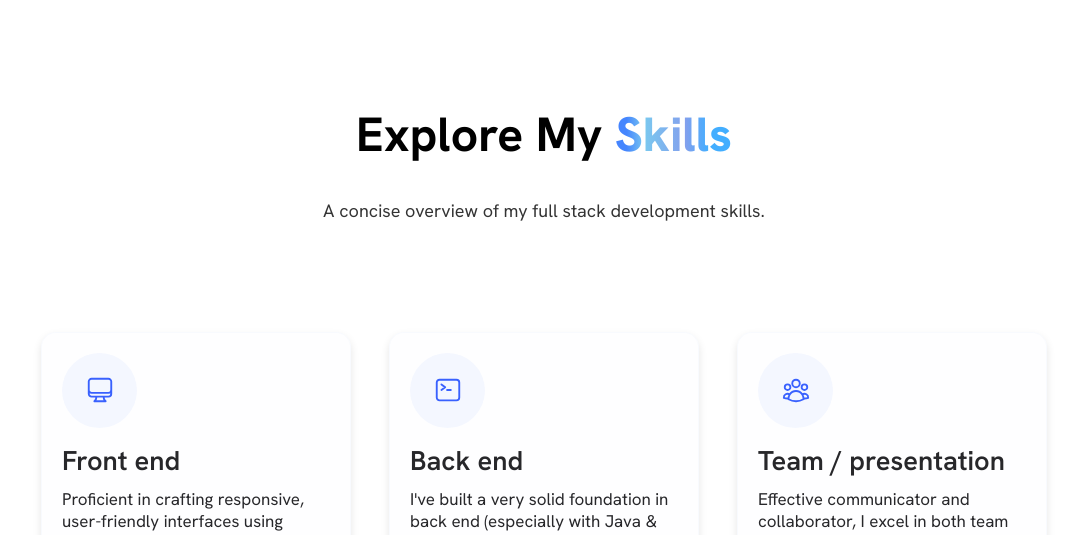
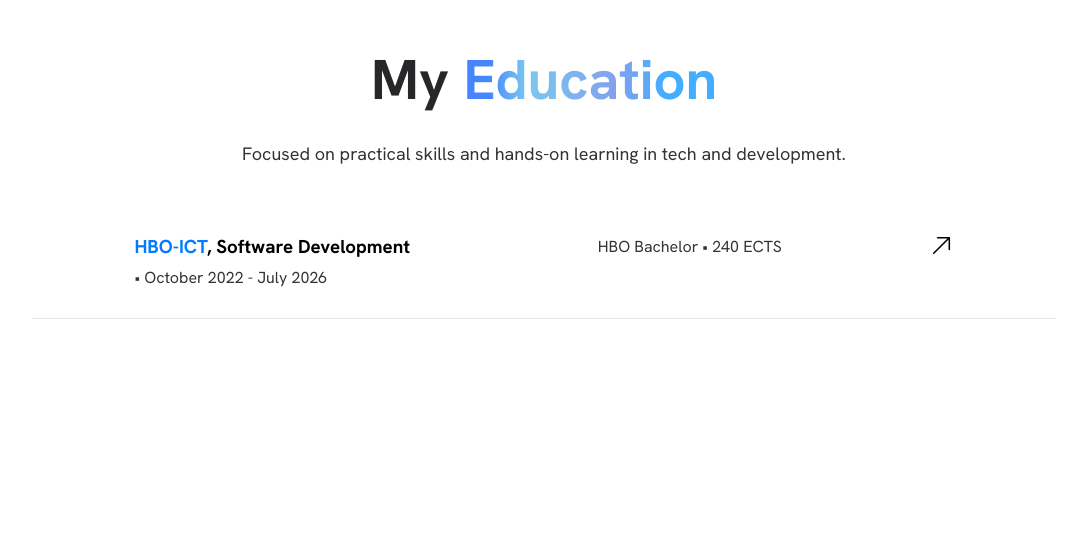
Before and after one commit to wesselvandalen/wesselvandalen.github.io, a React (Create React App) app in the folder my-app/: page / in a window 1280 px wide. Shown: the part 2875-3410 px from the top of the page, without its empty margins (96-1183 px from the left). Built offline with nearby package versions, Linux system fonts and the light colour scheme.

Commit message:
Built education section

```diff
--- a/my-app/src/components/education-view.css
+++ b/my-app/src/components/education-view.css
@@ -0,0 +1,90 @@
+.education-container {
+    display: flex;
+    justify-content: center;
+    align-items: center;
+    height: 50vh;
+}
+
+.education-content {
+    width: 80%;
+}
+
+.education-title {
+    font-size: 4rem;
+    text-align: center;
+    font-weight: 650;
+    color: #27272a;
+}
+
+.education-description {
+    opacity: .8;
+    font-size: 18px;
+    text-align: center;
+    margin: -30px 0 50px 0;
+}
+
+.education-span {
+    background: linear-gradient(90deg, rgb(69, 123, 255) -45%, rgb(69, 134, 254) 10%, rgb(122, 200, 239) 25%, rgb(131, 160, 237) 60%, rgb(67, 174, 255) 80%);
+    -webkit-background-clip: text;
+    -webkit-text-fill-color: transparent;
+}
+
+.education-special {
+    color: #007bff;
+}
+
+.education-containers {
+    justify-content: center;
+    display: flex;
+}
+
+.education-containers-content {
+    justify-content: center;
+    display: flex;
+    width: 50%;
+}
+
+.education-main-text-container {
+    width: 70%;
+}
+
+.education-main-text-container p {
+    opacity: .8;
+    margin: -10px 0 30px 0;
+}
+
+.education-secundary-text-container {
+    width: 50%;
+    opacity: .8;
+    margin: 5px 0 0 0;
+}
+
+.education-containers svg {
+    width: 25px;
+    height: 25px;
+    margin: 18px 0 0 0;
+}
+
+.education-containers a {
+    color: black;
+    text-decoration: none;
+}
+
+.education-containers a:hover {
+    cursor: pointer;
+    transform: scale(1.05);
+}
+
+@media screen and (max-width: 1920px) {
+    .education-title {
+        font-size: 3.5rem;
+    }
+
+    .education-container {
+        margin-top: 100px;
+    }
+
+    .education-containers-content {
+        width: 80%;
+    }
+}
--- a/my-app/src/components/education-view.tsx
+++ b/my-app/src/components/education-view.tsx
@@ -1,9 +1,32 @@
 import './education-view.css';
+import LineDivider from './line-divider';
 
 function EducationView() {
     return (
-        <div id="education">
-
+        <div className='education-container' id="education">
+            <div className="education-content">
+                <h3 className='education-title'>My <span className='education-span'>Education</span></h3>
+                <p className='education-description'>Focused on practical skills and hands-on learning in tech and development.</p>
+                <div className="education-containers">
+                    <div className="education-containers-content">
+                        <div className="education-main-text-container">
+                            <h3><span className='education-special'>HBO-ICT</span>, Software Development</h3>
+                            <p>• October 2022 - July 2026</p>
+                        </div>
+                        <div className="education-secundary-text-container">
+                            <p>HBO Bachelor • 240 ECTS</p>
+                        </div>
+                        <a href="https://www.hu.nl/voltijd-opleidingen/hbo-ict" target='_blank'>
+                            <svg xmlns="http://www.w3.org/2000/svg" fill="none" viewBox="0 0 24 24" strokeWidth="1.5" stroke="currentColor" className="size-6">
+                                <path strokeLinecap="round" strokeLinejoin="round" d="m4.5 19.5 15-15m0 0H8.25m11.25 0v11.25" />
+                            </svg>
+                        </a>
+                    </div>
+                </div>
+                <LineDivider
+                    dark={false}
+                />
+            </div>
         </div>
     );
 }
```
